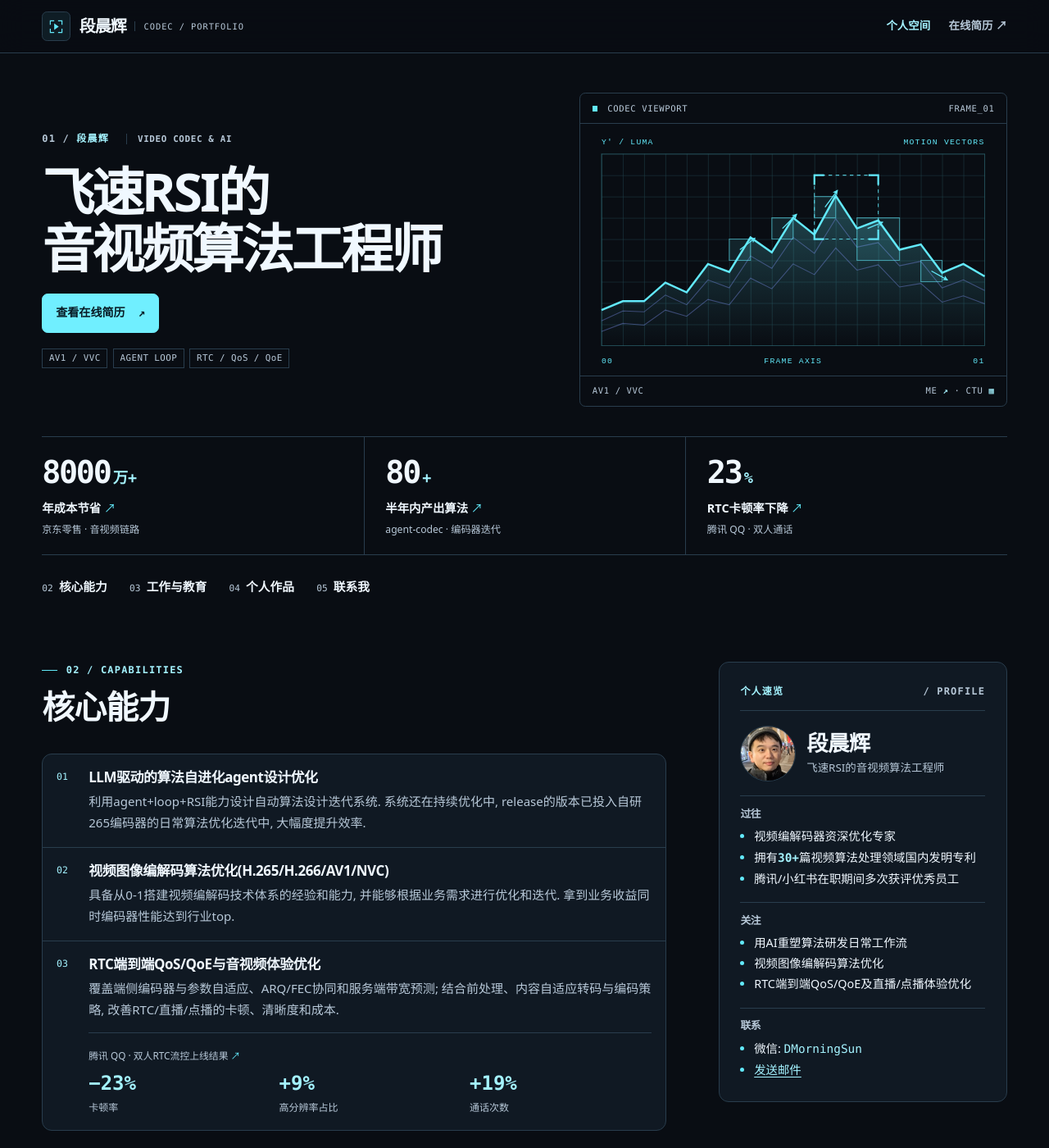
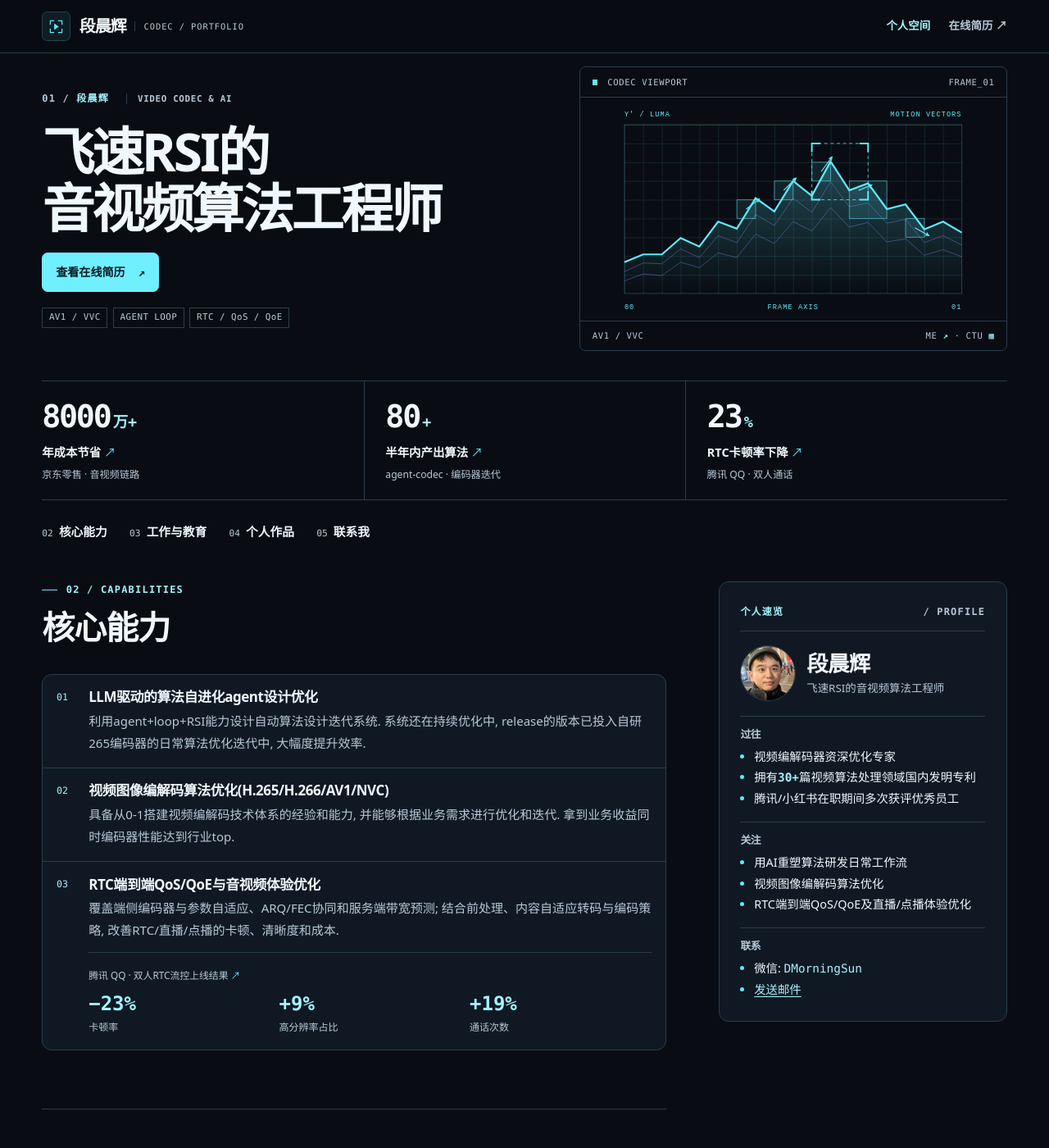
Before and after one commit to bitchenhui/bitchenhui.github.io, a Jekyll site: the page built from index.html, in a window 1280 px wide and 1400 px high. Shown: the whole window at 82% size. Built offline with Jekyll 4.4.1, drawn with Linux system fonts in a browser that asks for light colours.

Commit message:
fix: bring the profile card back into the first viewport
The full-width hero redesign pushed the sidebar below the fold
(card top at 852px on a 900px viewport). Tighten layout top
padding, hero bottom margin and cap the signal-plot height so the
quick-view card peeks ~185px on load again.

```diff
--- a/assets/css/main.scss
+++ b/assets/css/main.scss
@@ -268,13 +268,13 @@ main { min-height: calc(100vh - 10rem); }
   grid-template-columns: minmax(0, 1fr) minmax(16.5rem, 22rem);
   align-items: start;
   column-gap: clamp(1.75rem, 5vw, 4.5rem);
-  padding-block: clamp(1.5rem, 4vw, 3rem) clamp(3rem, 7vw, 6rem);
+  padding-block: 1rem clamp(3rem, 7vw, 6rem);
 }
 .manual-layout > :not(.manual-sidebar) { min-width: 0; grid-column: 1; }
 .manual-layout > .manual-hero { grid-column: 1 / -1; }
 .manual-hero {
   --hero-cell: 28px;
-  margin-bottom: clamp(2.5rem, 5.5vw, 4.75rem);
+  margin-bottom: clamp(1.75rem, 4vw, 2.5rem);
 }
 .hero-panel {
   display: grid;
@@ -340,7 +340,7 @@ main { min-height: calc(100vh - 10rem); }
 .signal-frame__bar b { color: var(--accent-strong); }
 .signal-frame__primary { stroke-width: 2.3; }
 .signal-frame__echo { color: var(--trace); }
-.signal-frame__plot { display: block; width: 100%; height: auto; padding-block: 0.4rem; }
+.signal-frame__plot { display: block; width: 100%; max-height: 17rem; height: auto; padding-block: 0.4rem; }
 
 .anchor-nav {
   display: flex;
```
